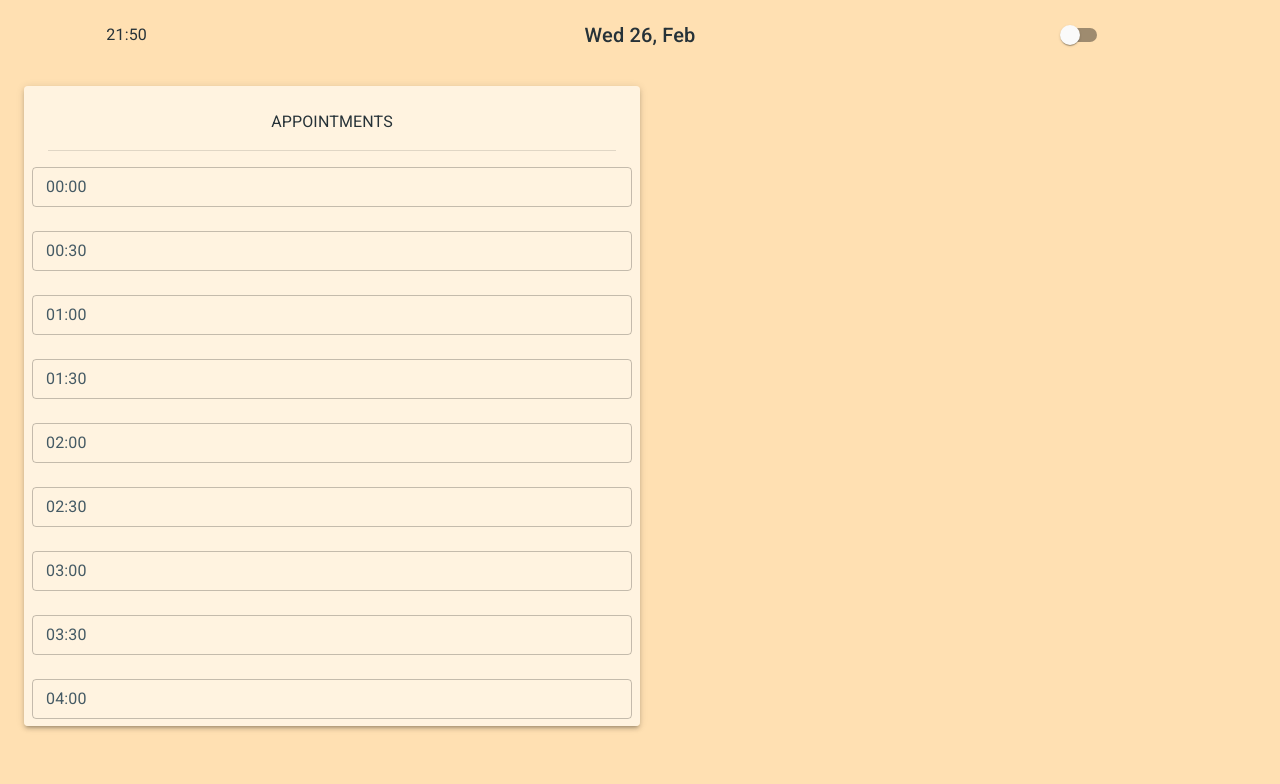
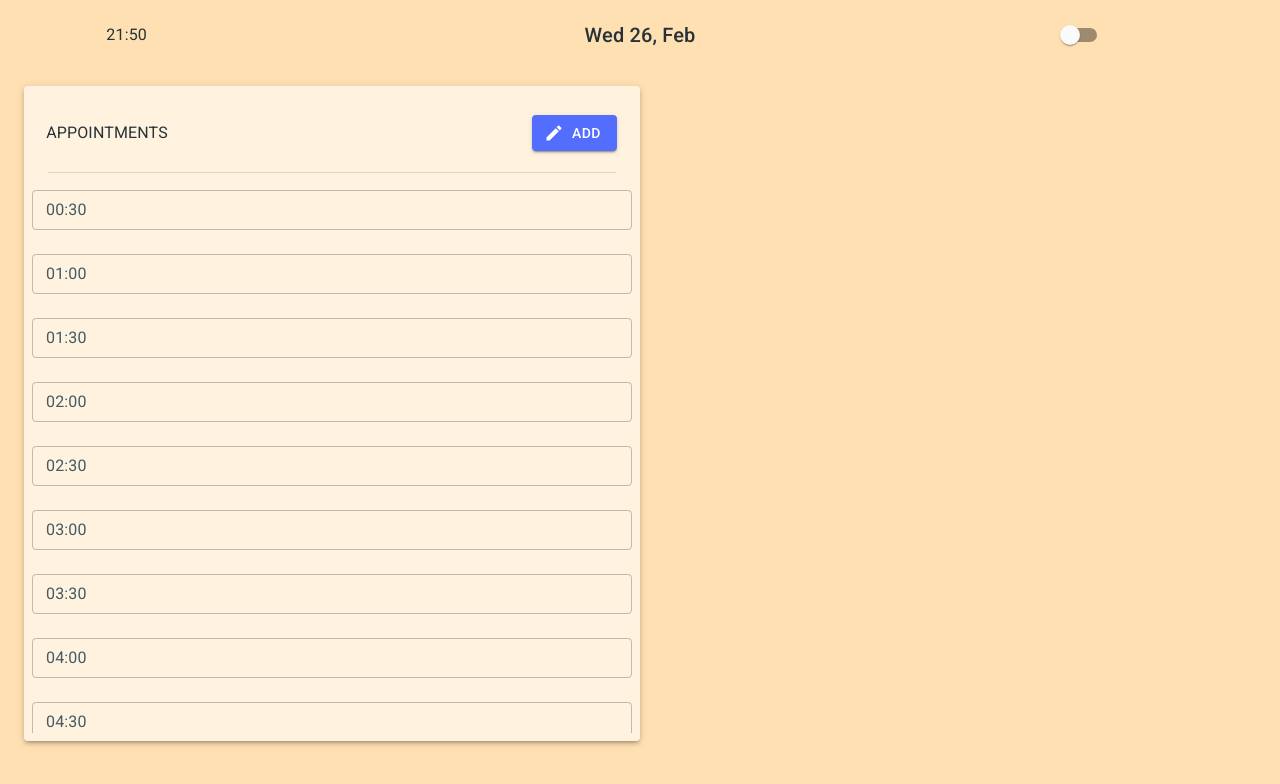
Before and after one commit to GautDel/Scarab, a Next.js app: page / in a window 1280 px wide. Shown: the top 784 px of the page. Built offline with nearby package versions, Linux system fonts and the light colour scheme.

Commit message:
Implemented TimeContext and Finished Basic Styling Of 'Appointments' Section

```diff
--- a/components/appointments/Appointment.js
+++ b/components/appointments/Appointment.js
@@ -1,14 +1,17 @@
-import { useState, useEffect } from 'react';
+import { useState, useEffect, useContext } from 'react';
+import { TimeContext } from "../../context/TimeContext";
 import Paper from '@material-ui/core/Paper';
 import { makeStyles } from '@material-ui/core/styles';
-import { useTheme } from '@material-ui/core/styles';
+import Button from '@material-ui/core/Button';
+import Grid from '@material-ui/core/Grid';
+import CreateIcon from '@material-ui/icons/Create';
 import Divider from '@material-ui/core/Divider';
 import Typography from '@material-ui/core/Typography';
+import Box from '@material-ui/core/Box';
 import TimeBlock from './TimeBlock';
 
-
 // STYLING //
-const styles = makeStyles(theme => ({
+const styles = makeStyles({
     '@global': {
         '*::-webkit-scrollbar': {
             backgroundColor: "rgba(0, 0, 0, 0)",
@@ -24,17 +27,21 @@ const styles = makeStyles(theme => ({
     root: {
         marginTop: "2rem",
         padding: "0.5rem",
-        height: "80vh",
+    },
+    headerBox: {
+        padding: "1.3rem 0"
+    },
+    box: {
+        height: "70vh",
         overflow: "scroll",
-        overflowX: "hidden"
+        overflowX: "hidden",
+        scrollBehavior: "smooth"
     },
-    heading: {
-        margin: "1rem 0"
-    }
-}));
+});
 
 const Appointment = () => {
     const classes = styles();
+    const { h, m } = useContext(TimeContext);
 
     // State
     const [schedule, setSchedule] = useState([]);
@@ -42,7 +49,8 @@ const Appointment = () => {
     // Lifecycle Hooks
     useEffect(() => {
         renderBlocks();
-    }, []);
+    }, [h, m]);
+
 
     // renderBlocks variables
     let min = 0;
@@ -55,12 +63,11 @@ const Appointment = () => {
 
             // Instantiate new object
             let timeBlock = {
+                id: i,
                 min: min,
-                hour: hour
+                hour: hour,
+                current: false
             }
-
-            // Push new object to array
-            timeBlocks.push(timeBlock);
 
             // Doing 30 minute increments. Resetting if 30 minutes is hit.
             if(min === 0) {
@@ -71,6 +78,25 @@ const Appointment = () => {
                 min = 0
             }
 
+            // Set "current" value to use for auto-focus
+            for(let block of timeBlocks) {
+                if (block.hour === h) {
+                    if (block.min === 30 && m >= 30) {
+                        block.current = true;
+                        console.log(block.id)
+                    } else if(block.min === 0 && m < 30) {
+                        console.log(block.id)
+                        block.current = true;
+                    } else {
+                        block.current = false;
+                    }
+                } else {
+                    block.current = false;
+                }
+            }
+
+            // Push new object to array
+            timeBlocks.push(timeBlock);
         }
 
         // Update state
@@ -81,15 +107,39 @@ const Appointment = () => {
     return (
         <>
             <Paper elevation={3} className={classes.root}>
+                <form action="" position="relative">
+                    <Box className={classes.headerBox}>
+                        <Grid container display="row" justify="space-between" alignItems="center">
+                            <Grid item xs={6} sm={3} md={4} lg={3}>
                                 <Typography variant="body1" align="center" className={classes.heading}>
                                     APPOINTMENTS
                                 </Typography>
+                            </Grid>
+                            <Grid item xs={4} sm={2} md={3} lg={2}>
+                                <Button
+
+                                    variant="contained"
+                                    color="primary"
+                                    startIcon={<CreateIcon />}
+                                > Add</Button>
+
+                            </Grid>
+                        </Grid>
+                    </Box>
 
                     <Divider variant="middle" />
 
+                    <Box className={classes.box}>
                         {schedule.map(timeBlock => (
-                    <TimeBlock hour={timeBlock.hour} min={timeBlock.min} />
+                            <TimeBlock
+                                hour={timeBlock.hour}
+                                min={timeBlock.min}
+                                key={timeBlock.id}
+                                current={timeBlock.current}
+                            />
                         ))}
+                    </Box>
+                </form>
             </Paper>
         </>
     )
--- a/components/appointments/TimeBlock.js
+++ b/components/appointments/TimeBlock.js
@@ -1,8 +1,7 @@
 import TextField from '@material-ui/core/TextField';
 
-const TimeBlock = ({hour, min}) => {
+const TimeBlock = ({hour, min, current}) => {
 
-    // Function to format single digit to double digit numbers. ie: 1 => 01
     const format = (n) => {
         return n < 10 ? `0${n}` : n;
     }
@@ -14,6 +13,7 @@ const TimeBlock = ({hour, min}) => {
             fullWidth={true}
             size="small"
             margin="normal"
+            inputRef={current ? input => input && input.focus() : null}
         />
     )
 }
--- a/components/header/Header.js
+++ b/components/header/Header.js
@@ -1,4 +1,5 @@
-import { useState, useEffect } from 'react';
+import { useState, useEffect, useContext } from 'react';
+import {TimeContext} from '../../context/TimeContext';
 import Grid from '@material-ui/core/Grid';
 import { makeStyles } from '@material-ui/core/styles';
 import Box from '@material-ui/core/Box';
@@ -14,37 +15,15 @@ const style = makeStyles({
 });
 
 
-
-
 const Header = () => {
-
-    // VARIABLES //
-    const weekDays = ["Sun", "Mon", "Tue", "Wed", "Thu", "Fri", "Sat", "Sun"];
-    const months = ["Jan", "Feb", "Mar", "Apr", "May", "Jun", "Jul", "Aug", "Sep", "Oct", "Nov", "Dec"];
+    const {clock, day, getTime} = useContext(TimeContext);
     const classes = style();
 
-    //LIFECYCLE METHODS //
-    const [clock, setClock] = useState('');
-    const [day, setDay] = useState('');
-
-    // Function to format single digit to double digit numbers. ie: 1 => 01
-    const format = (n) => {
-        return n < 10 ? `0${n}` : n;
-    }
-
     useEffect(() => {
-
-        // TIME AND DATE //
-        const getTime = () => {
-            const date = new Date();
-
-            setClock(`${format(date.getHours())}:${format(date.getMinutes())}`)
-            setDay(`${weekDays[date.getDay()]} ${date.getDate()}, ${months[date.getMonth()]}`)
-        }
-
         const tick = setInterval(() => {
             getTime();
         }, 1000)
+
 
     }, [day, clock])
 
--- /dev/null
+++ b/context/TimeContext.js
@@ -0,0 +1,33 @@
+import React, { createContext, useState } from 'react';
+
+export const TimeContext = createContext();
+
+
+export const TimeProvider = (props) => {
+    const [clock, setClock] = useState('');
+    const [day, setDay] = useState('');
+    const [h, setH] = useState();
+    const [m, setM] = useState();
+    const weekDays = ["Sun", "Mon", "Tue", "Wed", "Thu", "Fri", "Sat", "Sun"];
+    const months = ["Jan", "Feb", "Mar", "Apr", "May", "Jun", "Jul", "Aug", "Sep", "Oct", "Nov", "Dec"];
+
+    // Function to format single digit to double digit numbers. ie: 1 => 01
+    const format = (n) => {
+        return n < 10 ? `0${n}` : n;
+    }
+
+    // Format date and time + set state
+    const getTime = () => {
+        const date = new Date();
+        setH(date.getHours());
+        setM(date.getMinutes());
+        setClock(`${format(date.getHours())}:${format(date.getMinutes())}`)
+        setDay(`${weekDays[date.getDay()]} ${date.getDate()}, ${months[date.getMonth()]}`)
+    }
+
+    return (
+        <TimeContext.Provider value={{ clock, day, getTime, h, m }}>
+            {props.children}
+        </TimeContext.Provider>
+    )
+}
--- a/package.json
+++ b/package.json
@@ -4,6 +4,7 @@
   "private": true,
   "dependencies": {
     "@material-ui/core": "latest",
+    "@material-ui/icons": "^4.9.1",
     "clsx": "latest",
     "next": "latest",
     "prop-types": "latest",
--- a/pages/_app.js
+++ b/pages/_app.js
@@ -2,6 +2,7 @@ import React from 'react';
 import App from 'next/app';
 import Head from 'next/head';
 import { ThemeProvider } from '@material-ui/core/styles';
+import { TimeProvider } from "../context/TimeContext";
 import CssBaseline from '@material-ui/core/CssBaseline';
 import theme from '../src/theme';
 
@@ -18,17 +19,20 @@ export default class MyApp extends App {
     const { Component, pageProps } = this.props;
 
     return (
-      <React.Fragment>
+      <>
         <Head>
-          <title>My page</title>
+          <title>Scarab</title>
           <meta name="viewport" content="minimum-scale=1, initial-scale=1, width=device-width" />
         </Head>
-        <ThemeProvider theme={theme}>
-          {/* CssBaseline kickstart an elegant, consistent, and simple baseline to build upon. */}
-          <CssBaseline />
-          <Component {...pageProps} />
-        </ThemeProvider>
-      </React.Fragment>
+             <ThemeProvider theme={theme}>
+                {/* CssBaseline kickstart an elegant, consistent, and simple baseline to build upon. */}
+                <CssBaseline />
+
+                <TimeProvider>
+                    <Component {...pageProps} />
+                </TimeProvider>
+            </ThemeProvider>
+     </>
     );
   }
 }
--- a/pages/index.js
+++ b/pages/index.js
@@ -1,4 +1,4 @@
-import { makeStyles } from '@material-ui/core/styles';
+import {makeStyles} from "@material-ui/core/styles"
 import Container from '@material-ui/core/Container';
 import Grid from '@material-ui/core/Grid';
 import Header from "../components/header/Header";
@@ -18,7 +18,8 @@ const Index = () => {
     '*::-webkit-scrollbar-thumb': {
         backgroundColor: 'rgba(0,0,0,0)',
     }
-    }
+    },
+
     })
 
   return (
--- a/src/theme.js
+++ b/src/theme.js
@@ -2,21 +2,10 @@ import { createMuiTheme } from '@material-ui/core/styles';
 
 // Create a theme instance.
 const theme = createMuiTheme({
-    '@global': {
-    '*::-webkit-scrollbar': {
-        backgroundColor: "rgba(0, 0, 0, 0)",
-      width: '0.4em'
-    },
-    '*::-webkit-scrollbar-track': {
-      '-webkit-box-shadow': 'inset 0 0 6px rgba(0,0,0,0.00)'
-    },
-    '*::-webkit-scrollbar-thumb': {
-        backgroundColor: 'rgba(0,0,0,0)',
-    }
-    },
-
-
   palette: {
+      primary: {
+          main: '#536dfe'
+      },
       text: {
           primary: '#263238',
           secondary: '#455a64',
```
Also changed, not shown: 1 other file (tests, documents, lock files or other folders). Lines whose indentation alone changed are shown as unchanged.
